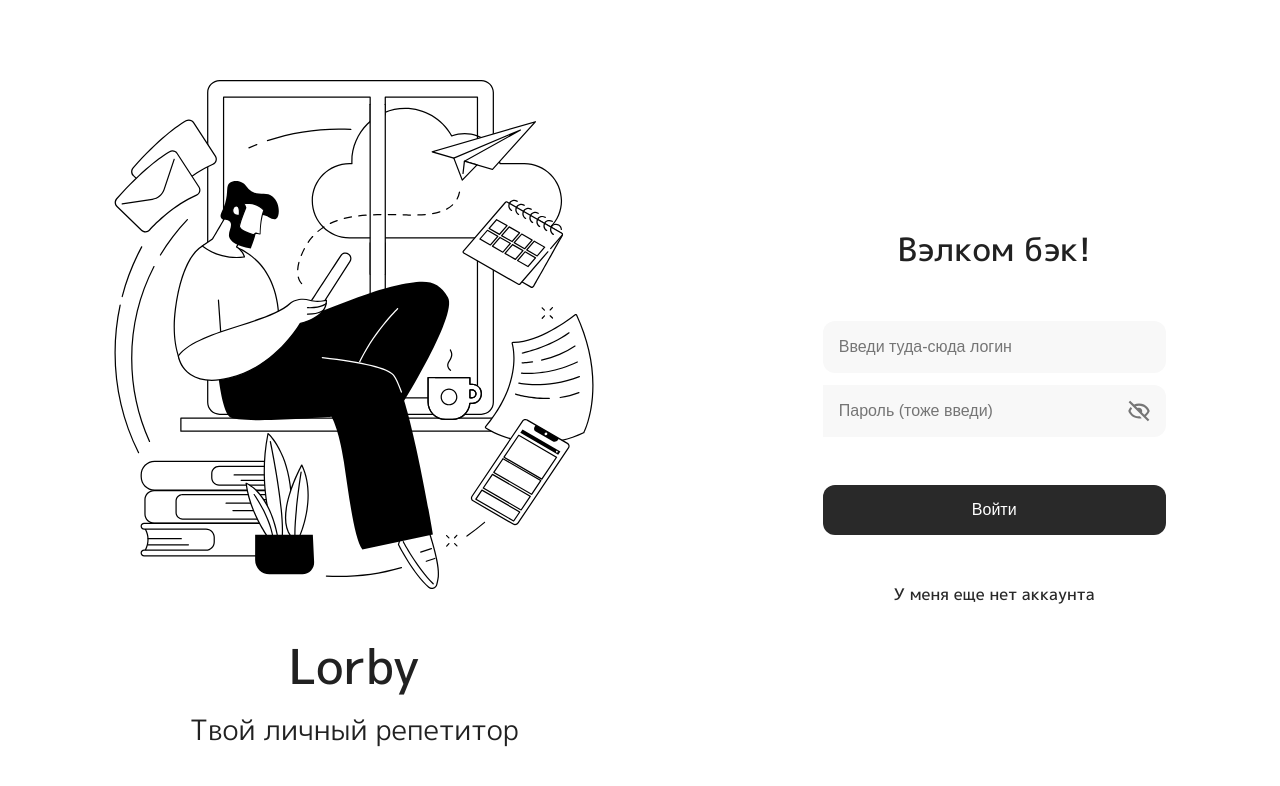
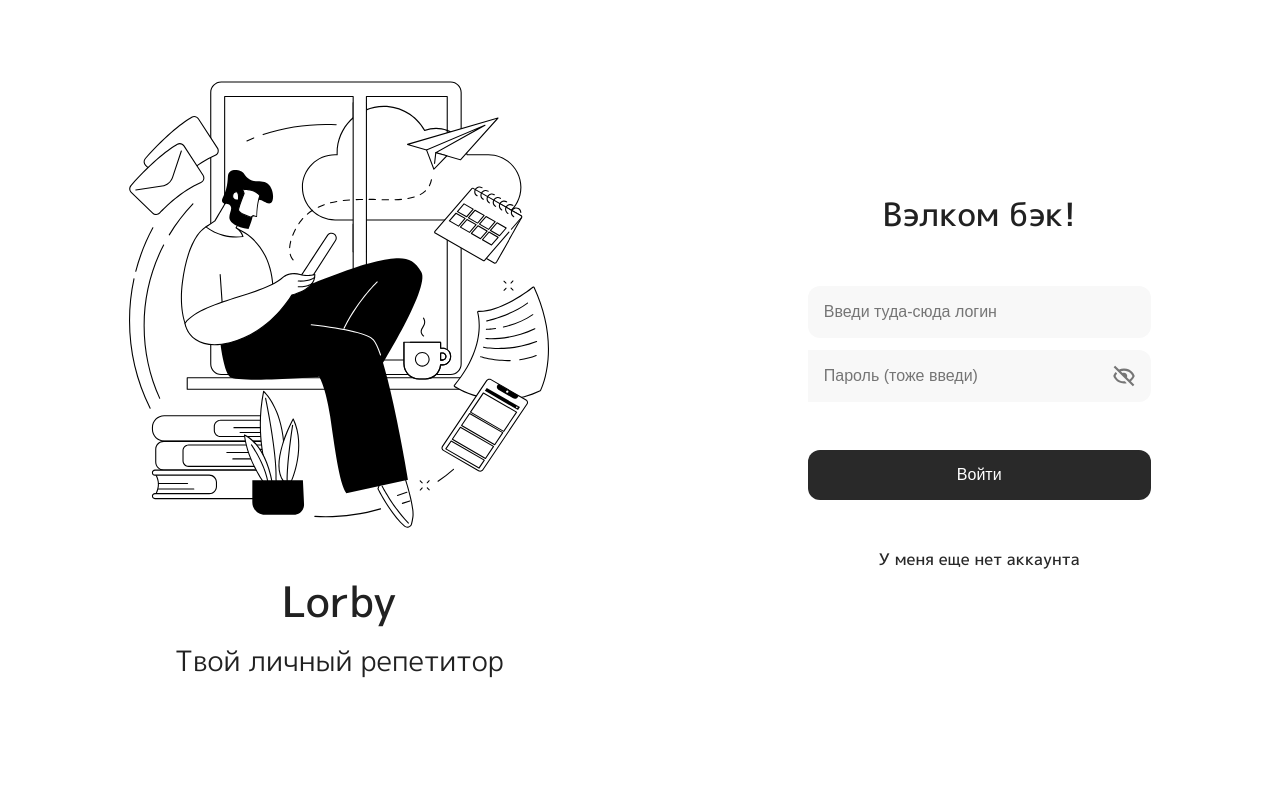
Before and after one commit to ElamanZ/neobis-front-auth, a React (Vite) app: page / in a window 1280 px wide. Shown: the top 786 px of the page. Built offline with nearby package versions, Linux system fonts and the light colour scheme.

Commit message:
fix img size in Login and Register pages

```diff
--- a/src/index.css
+++ b/src/index.css
@@ -21,7 +21,7 @@ a {
 
 }
 h1{
-    font-size: 48px;
+    font-size: 42px;
     font-weight: 500;
     color: #212121;
     margin: 40px 0 8px;
--- a/src/pages/LoginPage/loginPage.module.scss
+++ b/src/pages/LoginPage/loginPage.module.scss
@@ -9,8 +9,8 @@
   flex-direction: column;
   align-items: center;
   img{
-    width: 480px;
-    height: 510px;
+    width: 420px;
+    height: 450px;
   }
   p {
     font-size: 28px;
--- a/src/pages/RegisterPage/registerPage.module.scss
+++ b/src/pages/RegisterPage/registerPage.module.scss
@@ -18,8 +18,8 @@
   flex-direction: column;
   align-items: center;
   img{
-    width: 480px;
-    height: 510px;
+    width: 420px;
+    height: 450px;
   }
   p {
     font-size: 28px;
```
